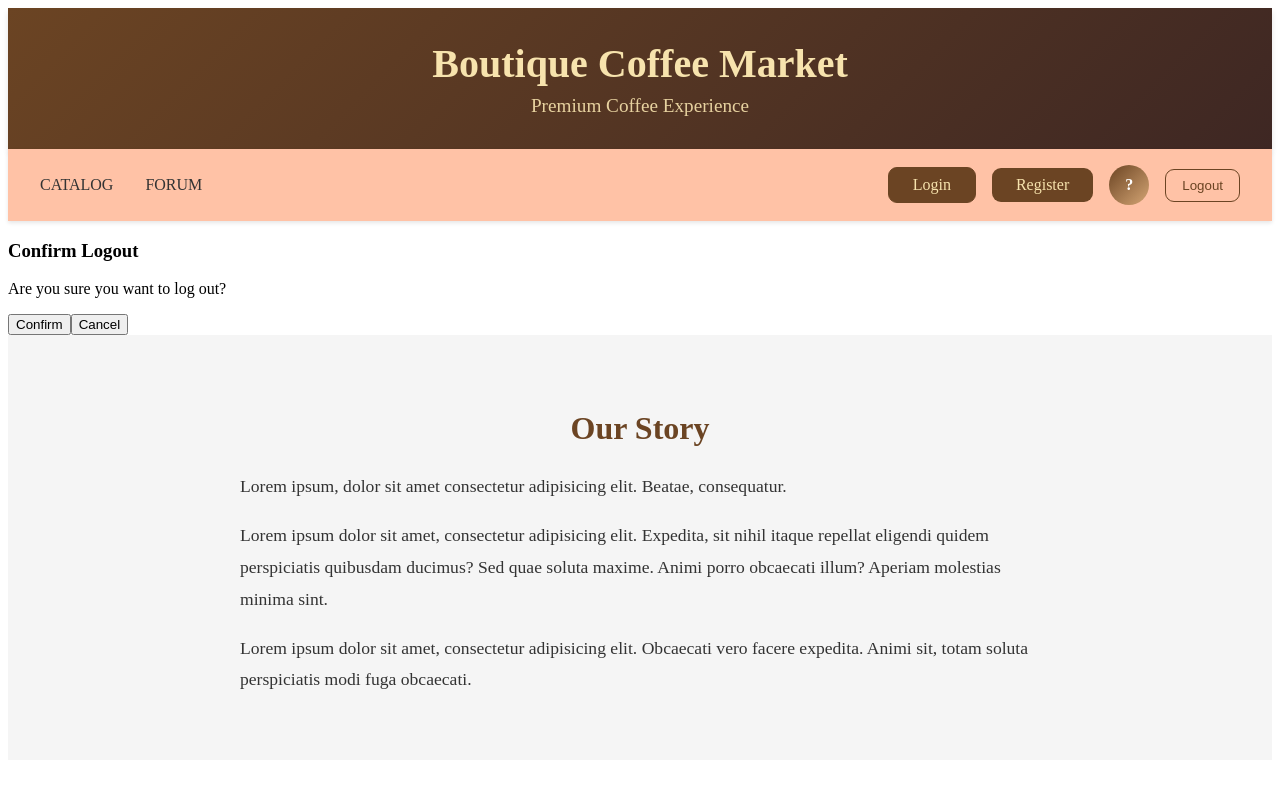
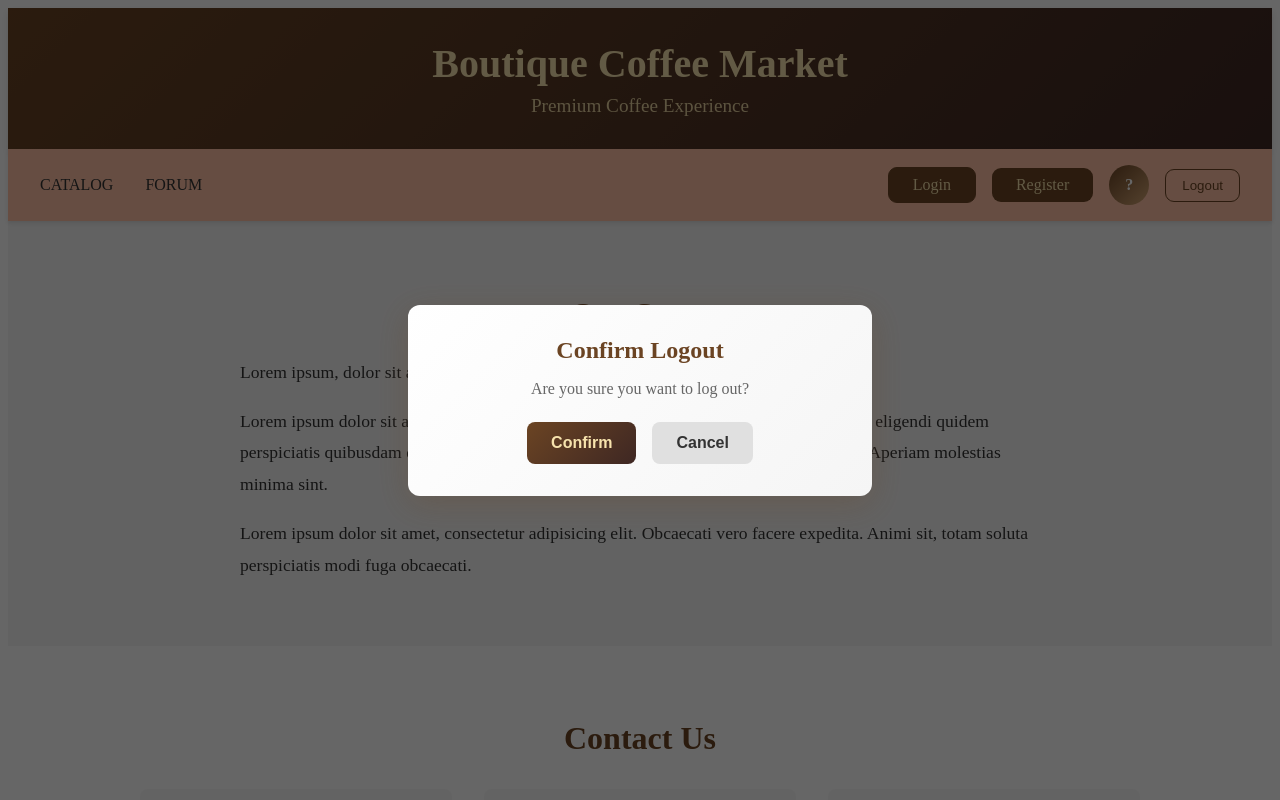
Before and after one commit to Nikoloff10/React-SoftUni-Project, a React (Vite) app: page / in a window 1280 px wide. Both pictures are taken after a click on the button "Logout". Shown: the top 800 px of the page. Built offline with nearby package versions, Linux system fonts and the light colour scheme.

Commit message:
added logout styling. Added an IF check for accessToken availability. Fixed an issue with logout modal not closing upon confirmation.

```diff
--- a/src/components/Logout.jsx
+++ b/src/components/Logout.jsx
@@ -1,3 +1,4 @@
+import "../styles/Logout.css";
 const Logout = ({ onConfirm, onCancel }) => {
   const handleOverlayClick = (e) => {
     if (e.target === e.currentTarget) {
--- a/src/components/NavBar.jsx
+++ b/src/components/NavBar.jsx
@@ -17,6 +17,7 @@ const NavBar = () => {
   const handleConfirmLogout = async () => {
     const accessToken = localStorage.getItem("accessToken");
 
+    if (accessToken) {
       try {
         await fetch("http://localhost:3030/users/logout", {
           method: "GET",
@@ -24,16 +25,15 @@ const NavBar = () => {
             "X-Authorization": accessToken,
           },
         });
+      } catch (err) {
+        console.log(err);
+      }
+    }
+    setShowLogoutModal(false);
     localStorage.removeItem("accessToken");
     localStorage.removeItem("userId");
     localStorage.removeItem("username");
     navigate("/");
-    } catch (err) {
-      localStorage.removeItem("accessToken");
-      localStorage.removeItem("userId");
-      localStorage.removeItem("username");
-      navigate("/");
-    }
   };
 
   const handleCancelLogout = () => {
--- /dev/null
+++ b/src/styles/Logout.css
@@ -0,0 +1,80 @@
+.logout-modal-overlay {
+  position: fixed;
+  top: 0;
+  left: 0;
+  right: 0;
+  bottom: 0;
+  background-color: rgba(0, 0, 0, 0.6);
+  display: flex;
+  justify-content: center;
+  align-items: center;
+  z-index: 1000;
+  animation: fadeIn 0.3s ease;
+}
+
+.logout-modal {
+  background: linear-gradient(135deg, #fff 0%, #f5f5f5 100%);
+  padding: 2rem;
+  border-radius: 12px;
+  box-shadow: 0 8px 32px rgba(107, 68, 35, 0.3);
+  max-width: 400px;
+  width: 90%;
+  text-align: center;
+}
+
+.logout-modal h3 {
+  color: #6B4423;
+  margin: 0 0 1rem 0;
+  font-size: 1.5rem;
+}
+
+.logout-modal p {
+  color: #666;
+  margin: 0 0 1.5rem 0;
+  font-size: 1rem;
+}
+
+.logout-modal-buttons {
+  display: flex;
+  gap: 1rem;
+  justify-content: center;
+}
+
+.btn-confirm,
+.btn-cancel {
+  padding: 0.75rem 1.5rem;
+  border: none;
+  border-radius: 8px;
+  font-weight: 600;
+  cursor: pointer;
+  transition: all 0.3s;
+  font-size: 1rem;
+}
+
+.btn-confirm {
+  background: linear-gradient(135deg, #6B4423 0%, #3E2723 100%);
+  color: rgb(247, 227, 173);
+}
+
+.btn-confirm:hover {
+  transform: translateY(-2px);
+  box-shadow: 0 4px 12px rgba(107, 68, 35, 0.4);
+}
+
+.btn-cancel {
+  background-color: #e0e0e0;
+  color: #333;
+}
+
+.btn-cancel:hover {
+  background-color: #d0d0d0;
+}
+
+@keyframes fadeIn {
+  from {
+    opacity: 0;
+  }
+  to {
+    opacity: 1;
+  }
+}
```
Lines whose indentation alone changed are shown as unchanged.
